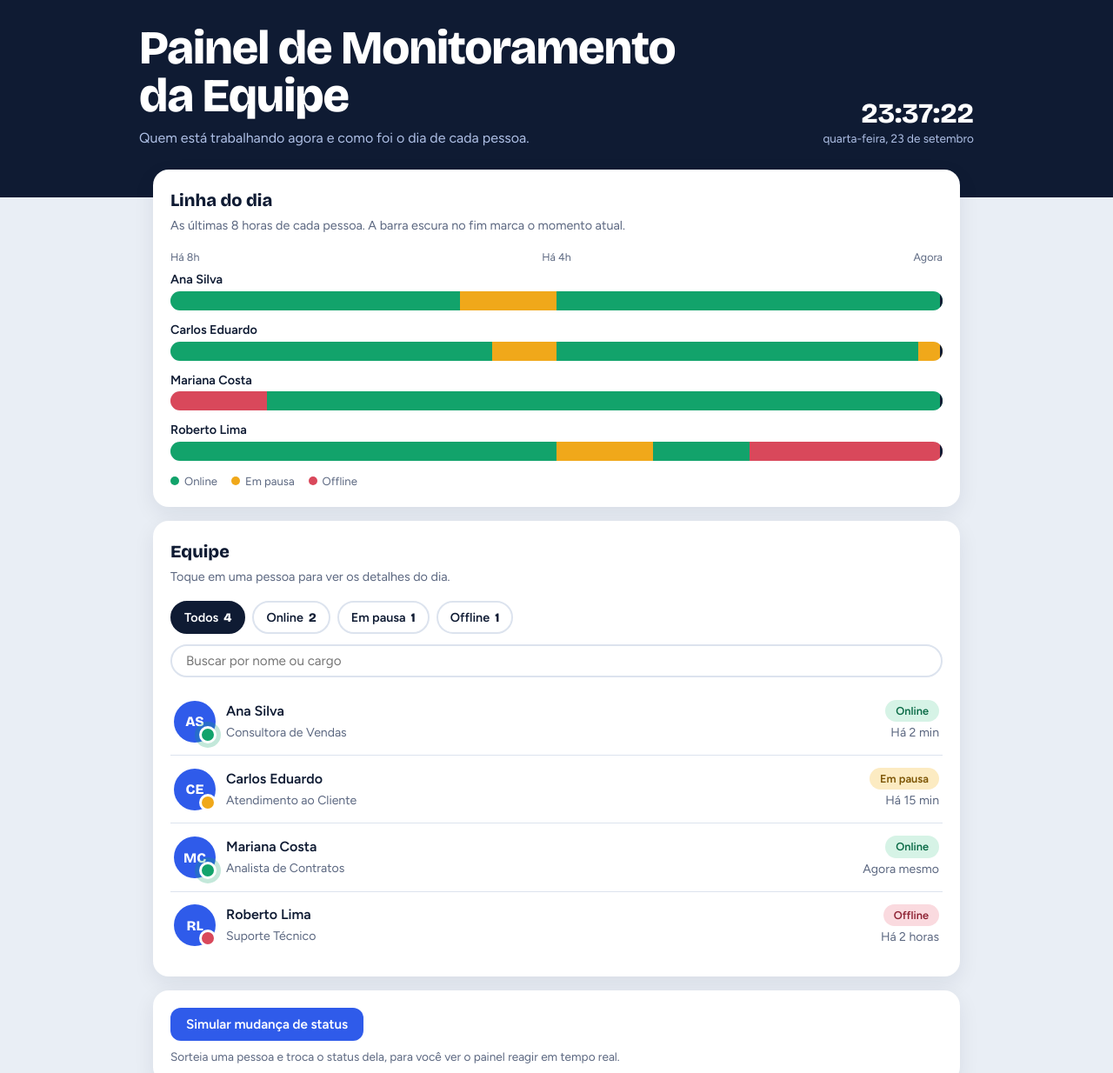
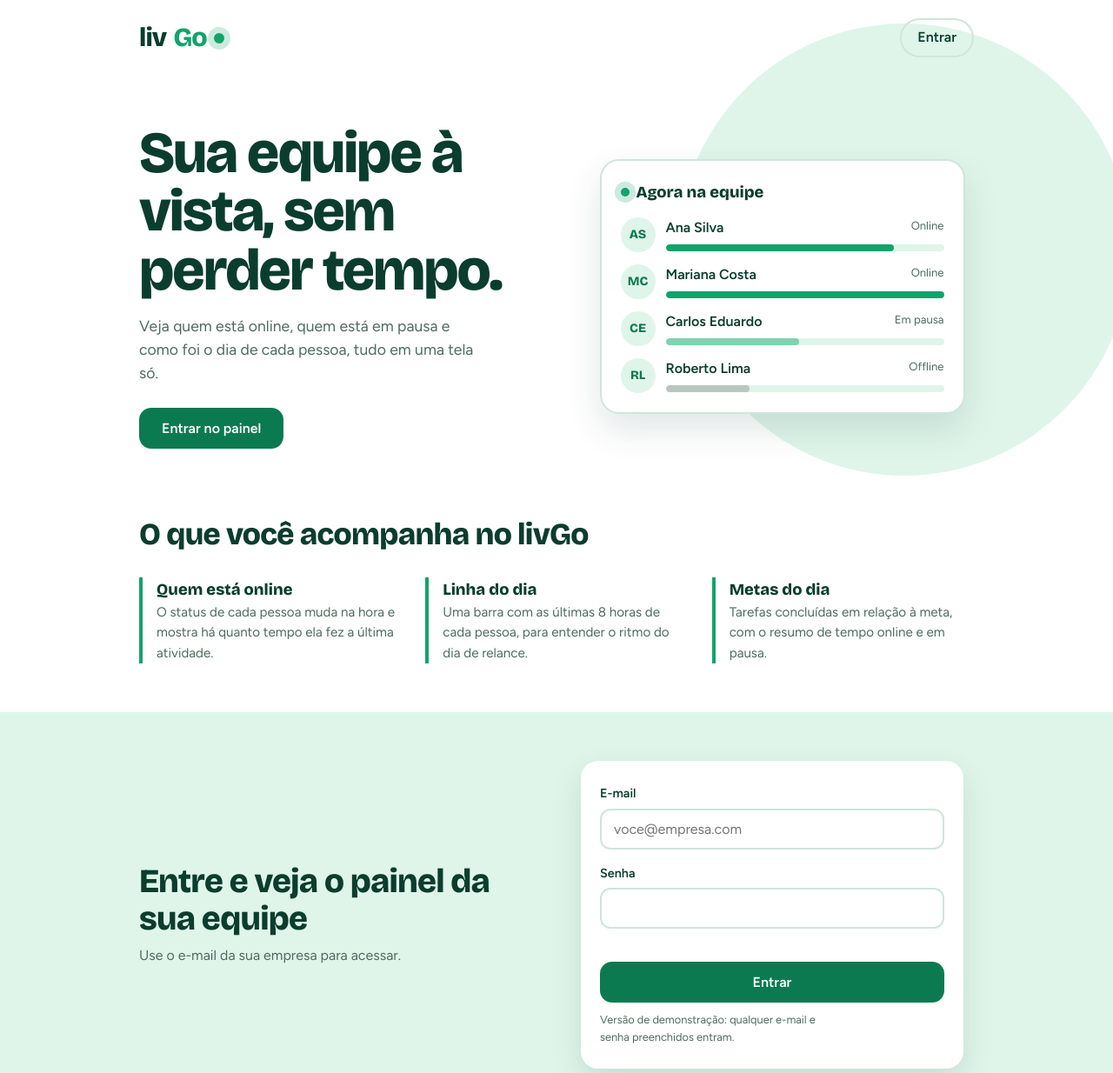
Before and after one commit to liviaandrade755890-a11y/meu-site-, a plain HTML site: page index.html in a window 1280 px wide. Shown: the top 1234 px of the page at 87% size. Drawn offline with nearby package versions, Linux system fonts and the light colour scheme.

Commit message:
Update index.html

```diff
--- a/index.html
+++ b/index.html
@@ -3,208 +3,148 @@
 <head>
 <meta charset="UTF-8">
 <meta name="viewport" content="width=device-width, initial-scale=1">
-<title>Painel de Monitoramento da Equipe</title>
+<title>livGo | Sua equipe à vista</title>
 <link rel="preconnect" href="https://fonts.googleapis.com">
 <link rel="preconnect" href="https://fonts.gstatic.com" crossorigin>
 <link href="https://fonts.googleapis.com/css2?family=Bricolage+Grotesque:opsz,wght@12..96,600;12..96,800&family=Figtree:wght@400;600&display=swap" rel="stylesheet">
 <style>
 :root{
-  --tinta:#0F1B33; --azul:#2F5BEA; --fundo:#E9EEF5; --painel:#fff; --trilho:#DCE3EE; --suave:#5B6780;
-  --online:#12A36B; --pausa:#F0A81A; --offline:#D9485B;
+  --floresta:#0B3D2E; --verde:#12A36B; --botao:#0C7A51; --menta:#DFF5EA; --claro:#F4FBF7;
+  --suave:#4E6B5F; --linha:#CFE6DA;
   --titulo:"Bricolage Grotesque",Georgia,serif; --texto:"Figtree",system-ui,sans-serif;
 }
 *{box-sizing:border-box;margin:0}
-body{font-family:var(--texto);background:var(--fundo);color:var(--tinta);line-height:1.5;padding-bottom:40px}
-.topo{background:var(--tinta);color:#fff;padding:28px 20px 56px}
-.topo-in,main{max-width:960px;margin:0 auto}
-.topo-in{display:flex;justify-content:space-between;align-items:flex-end;gap:16px;flex-wrap:wrap}
-h1{font-family:var(--titulo);font-weight:800;font-size:clamp(2rem,7vw,3.4rem);line-height:1.02;letter-spacing:-.02em}
-.topo p{color:#AFC0E6;margin-top:8px}
-.relogio{text-align:right}
-.relogio b{font-family:var(--titulo);font-size:2rem;display:block;line-height:1}
-.relogio span{color:#AFC0E6;font-size:.85rem}
-main{padding:0 16px;margin-top:-32px}
-.painel{background:var(--painel);border-radius:18px;padding:20px;margin-bottom:16px;box-shadow:0 8px 24px rgba(15,27,51,.08)}
-h2{font-family:var(--titulo);font-size:1.25rem;margin-bottom:4px}
-.sub{color:var(--suave);font-size:.9rem;margin-bottom:16px}
+html{scroll-behavior:smooth}
+body{font-family:var(--texto);color:var(--floresta);background:#fff;line-height:1.55}
+.miolo{max-width:1000px;margin:0 auto;padding:0 20px}
+a:focus-visible,button:focus-visible,input:focus-visible{outline:3px solid var(--floresta);outline-offset:3px}
 
-/* Linha do dia */
-.eixo{display:flex;justify-content:space-between;color:var(--suave);font-size:.78rem;margin:0 0 6px 0}
-.linha{display:grid;grid-template-columns:1fr;gap:2px;margin-bottom:12px}
-.linha .n{font-weight:600;font-size:.9rem}
-.trilho{display:flex;height:22px;border-radius:11px;overflow:hidden;background:var(--trilho);position:relative}
-.trilho i{display:block;height:100%}
-.trilho::after{content:"";position:absolute;right:0;top:0;bottom:0;width:3px;background:var(--tinta)}
-i.online{background:var(--online)} i.pausa{background:var(--pausa)} i.offline{background:var(--offline)}
-.legenda{display:flex;gap:16px;flex-wrap:wrap;font-size:.82rem;color:var(--suave);margin-top:14px}
-.legenda span::before{content:"";display:inline-block;width:10px;height:10px;border-radius:50%;margin-right:6px;background:var(--c)}
+/* Topo */
+.topo{display:flex;justify-content:space-between;align-items:center;padding:20px 0}
+.logo{font-family:var(--titulo);font-weight:800;font-size:1.9rem;letter-spacing:-.03em;display:flex;align-items:center;gap:8px}
+.logo span{color:var(--verde)}
+.logo i{width:12px;height:12px;border-radius:50%;background:var(--verde);animation:pulso 2s infinite}
+@keyframes pulso{50%{box-shadow:0 0 0 7px rgba(18,163,107,.22)}}
+.topo a.link{color:var(--floresta);font-weight:600;text-decoration:none;border:2px solid var(--linha);padding:8px 18px;border-radius:999px}
 
-/* Filtros */
-.ferramentas{display:flex;flex-wrap:wrap;gap:8px;align-items:center;margin-bottom:12px}
-.filtro{border:2px solid var(--trilho);background:#fff;color:var(--tinta);font:600 .9rem var(--texto);padding:8px 14px;border-radius:999px;cursor:pointer}
-.filtro[aria-pressed="true"]{background:var(--tinta);border-color:var(--tinta);color:#fff}
-.filtro b{margin-left:6px;font-family:var(--titulo)}
-input[type=search]{flex:1;min-width:150px;border:2px solid var(--trilho);border-radius:999px;padding:8px 16px;font:400 .95rem var(--texto)}
-button:focus-visible,input:focus-visible{outline:3px solid var(--azul);outline-offset:2px}
+/* Hero */
+.hero{display:grid;gap:36px;padding:28px 0 56px;position:relative}
+.hero::before{content:"";position:absolute;z-index:-1;width:520px;height:520px;border-radius:50%;background:var(--menta);right:-180px;top:-60px}
+h1{font-family:var(--titulo);font-weight:800;font-size:clamp(2.4rem,9vw,4.2rem);line-height:1;letter-spacing:-.03em}
+.lead{color:var(--suave);font-size:1.1rem;margin:16px 0 26px;max-width:36ch}
+.botao{display:inline-block;background:var(--botao);color:#fff;font:600 1rem var(--texto);padding:14px 26px;border-radius:14px;text-decoration:none;border:0;cursor:pointer}
 
-/* Lista */
-.func{border-top:1px solid var(--trilho)}
-.func:first-child{border-top:0}
-.func>button{all:unset;box-sizing:border-box;width:100%;cursor:pointer;display:grid;grid-template-columns:48px 1fr auto;gap:12px;align-items:center;padding:14px 4px}
-.func>button:focus-visible{outline:3px solid var(--azul);border-radius:10px}
-.avatar{width:48px;height:48px;border-radius:50%;display:grid;place-items:center;font:800 1rem var(--titulo);color:#fff;background:var(--azul);position:relative}
-.avatar::after{content:"";position:absolute;right:-1px;bottom:-1px;width:14px;height:14px;border-radius:50%;border:3px solid #fff;background:var(--c)}
-.online .avatar::after{animation:pulso 2s infinite}
-@keyframes pulso{50%{box-shadow:0 0 0 5px rgba(18,163,107,.25)}}
-.nome{font-weight:600}.cargo,.visto{color:var(--suave);font-size:.88rem}
-.selo{display:inline-block;padding:3px 12px;border-radius:999px;font-size:.8rem;font-weight:600;white-space:nowrap}
-.selo.online{background:#D6F3E6;color:#0B6B47}.selo.pausa{background:#FCEBC2;color:#7A5200}.selo.offline{background:#FADADF;color:#8E2233}
-.direita{text-align:right}
-.detalhe{display:none;padding:0 4px 16px 64px;font-size:.9rem}
-.func.aberto .detalhe{display:block}
-.barra{height:10px;background:var(--trilho);border-radius:5px;overflow:hidden;margin:6px 0 10px}
-.barra i{display:block;height:100%;background:var(--azul);border-radius:5px}
-.vazio{color:var(--suave);padding:20px 4px}
-.acoes button{border:0;background:var(--azul);color:#fff;font:600 .95rem var(--texto);padding:10px 18px;border-radius:12px;cursor:pointer}
-.acoes p{color:var(--suave);font-size:.85rem;margin-top:8px}
-@media (prefers-reduced-motion:reduce){.online .avatar::after{animation:none}}
+/* Prévia */
+.previa{background:#fff;border:2px solid var(--linha);border-radius:22px;padding:22px;box-shadow:0 18px 40px rgba(11,61,46,.12);max-width:420px}
+.previa h2{font-family:var(--titulo);font-size:1.15rem;margin-bottom:14px;display:flex;align-items:center;gap:8px}
+.previa h2 i{width:10px;height:10px;border-radius:50%;background:var(--verde);animation:pulso 2s infinite}
+.p{display:grid;grid-template-columns:40px 1fr;gap:12px;align-items:center;margin-bottom:14px}
+.p:last-child{margin-bottom:0}
+.av{width:40px;height:40px;border-radius:50%;display:grid;place-items:center;font:800 .9rem var(--titulo);background:var(--menta);color:var(--botao)}
+.p b{font-weight:600}.p small{color:var(--suave);float:right;font-size:.82rem}
+.b{height:8px;border-radius:4px;background:var(--menta);margin-top:6px;overflow:hidden}
+.b i{display:block;height:100%;width:var(--w);background:var(--verde);border-radius:4px;animation:encher 1.4s .3s both cubic-bezier(.2,.8,.2,1)}
+.b.of i{background:#B9C7C0}.b.pa i{background:#7FD3AE}
+@keyframes encher{from{width:0}}
+
+/* Recursos */
+.recursos{padding:16px 0 56px}
+.recursos h2{font-family:var(--titulo);font-size:clamp(1.5rem,5vw,2.2rem);letter-spacing:-.02em;margin-bottom:22px}
+.lista{display:grid;gap:20px}
+.lista div{border-left:4px solid var(--verde);padding-left:16px}
+.lista h3{font-family:var(--titulo);font-size:1.15rem}
+.lista p{color:var(--suave);font-size:.95rem;max-width:44ch}
+
+/* Entrar */
+.entrar{background:var(--menta);padding:56px 0}
+.entrar .miolo{display:grid;gap:28px}
+.entrar h2{font-family:var(--titulo);font-size:clamp(1.6rem,5vw,2.4rem);letter-spacing:-.02em;line-height:1.1}
+.entrar .miolo>div>p{color:var(--suave);margin-top:10px;max-width:34ch}
+.cartao{background:#fff;border-radius:20px;padding:26px 22px;box-shadow:0 14px 34px rgba(11,61,46,.12);max-width:440px}
+label{display:block;font-weight:600;font-size:.9rem;margin-bottom:6px}
+input{width:100%;border:2px solid var(--linha);border-radius:12px;padding:12px 14px;font:400 1rem var(--texto);margin-bottom:16px;color:var(--floresta)}
+.cartao .botao{width:100%}
+.erro{color:#A32035;font-size:.88rem;min-height:1.3em;margin:-6px 0 10px}
+.aviso{font-size:.8rem;color:var(--suave);margin-top:14px}
+
+footer{background:var(--floresta);color:#B7D8C8;padding:26px 0;font-size:.9rem}
+
+@media (min-width:820px){
+  .hero{grid-template-columns:1.1fr 1fr;align-items:center;gap:56px;padding-top:56px}
+  .lista{grid-template-columns:repeat(3,1fr);gap:28px}
+  .entrar .miolo{grid-template-columns:1fr 1fr;align-items:center;gap:56px}
+}
+@media (prefers-reduced-motion:reduce){.logo i,.previa h2 i{animation:none}.b i{animation:none}}
 </style>
 </head>
 <body>
 
-<header class="topo">
-  <div class="topo-in">
+<div class="miolo">
+  <header class="topo">
+    <div class="logo">liv<span>Go</span><i aria-hidden="true"></i></div>
+    <a class="link" href="#entrar">Entrar</a>
+  </header>
+
+  <section class="hero">
     <div>
-      <h1>Painel de Monitoramento<br>da Equipe</h1>
-      <p>Quem está trabalhando agora e como foi o dia de cada pessoa.</p>
+      <h1>Sua equipe à vista, sem perder tempo.</h1>
+      <p class="lead">Veja quem está online, quem está em pausa e como foi o dia de cada pessoa, tudo em uma tela só.</p>
+      <a class="botao" href="#entrar">Entrar no painel</a>
     </div>
-    <div class="relogio"><b id="hora">--:--:--</b><span id="data"></span></div>
-  </div>
-</header>
 
-<main>
-  <section class="painel" aria-labelledby="t-linha">
-    <h2 id="t-linha">Linha do dia</h2>
-    <p class="sub">As últimas 8 horas de cada pessoa. A barra escura no fim marca o momento atual.</p>
-    <div class="eixo" aria-hidden="true"><span>Há 8h</span><span>Há 4h</span><span>Agora</span></div>
-    <div id="linhas"></div>
-    <div class="legenda">
-      <span style="--c:var(--online)">Online</span>
-      <span style="--c:var(--pausa)">Em pausa</span>
-      <span style="--c:var(--offline)">Offline</span>
+    <div class="previa" aria-label="Exemplo do painel">
+      <h2><i aria-hidden="true"></i>Agora na equipe</h2>
+      <div class="p"><span class="av">AS</span><div><b>Ana Silva</b><small>Online</small><div class="b"><i style="--w:82%"></i></div></div></div>
+      <div class="p"><span class="av">MC</span><div><b>Mariana Costa</b><small>Online</small><div class="b"><i style="--w:100%"></i></div></div></div>
+      <div class="p"><span class="av">CE</span><div><b>Carlos Eduardo</b><small>Em pausa</small><div class="b pa"><i style="--w:48%"></i></div></div></div>
+      <div class="p"><span class="av">RL</span><div><b>Roberto Lima</b><small>Offline</small><div class="b of"><i style="--w:30%"></i></div></div></div>
     </div>
   </section>
 
-  <section class="painel" aria-labelledby="t-equipe">
-    <h2 id="t-equipe">Equipe</h2>
-    <p class="sub">Toque em uma pessoa para ver os detalhes do dia.</p>
-    <div class="ferramentas" id="filtros"></div>
-    <div class="ferramentas"><input type="search" id="busca" placeholder="Buscar por nome ou cargo" aria-label="Buscar funcionário"></div>
-    <div id="lista"></div>
+  <section class="recursos" aria-labelledby="t-rec">
+    <h2 id="t-rec">O que você acompanha no livGo</h2>
+    <div class="lista">
+      <div><h3>Quem está online</h3><p>O status de cada pessoa muda na hora e mostra há quanto tempo ela fez a última atividade.</p></div>
+      <div><h3>Linha do dia</h3><p>Uma barra com as últimas 8 horas de cada pessoa, para entender o ritmo do dia de relance.</p></div>
+      <div><h3>Metas do dia</h3><p>Tarefas concluídas em relação à meta, com o resumo de tempo online e em pausa.</p></div>
+    </div>
   </section>
+</div>
 
-  <section class="painel acoes">
-    <button id="simular">Simular mudança de status</button>
-    <p>Sorteia uma pessoa e troca o status dela, para você ver o painel reagir em tempo real.</p>
-  </section>
-</main>
+<section class="entrar" id="entrar">
+  <div class="miolo">
+    <div>
+      <h2>Entre e veja o painel da sua equipe</h2>
+      <p>Use o e-mail da sua empresa para acessar.</p>
+    </div>
+    <div class="cartao">
+      <form id="form" novalidate>
+        <label for="email">E-mail</label>
+        <input id="email" type="email" autocomplete="email" placeholder="voce@empresa.com">
+        <label for="senha">Senha</label>
+        <input id="senha" type="password" autocomplete="current-password">
+        <div class="erro" id="erro" role="alert"></div>
+        <button class="botao" type="submit">Entrar</button>
+      </form>
+      <p class="aviso">Versão de demonstração: qualquer e-mail e senha preenchidos entram.</p>
+    </div>
+  </div>
+</section>
+
+<footer>
+  <div class="miolo">livGo © 2026. Monitoramento de equipe com clareza.</div>
+</footer>
 
 <script>
-const ROTULO = { online: "Online", pausa: "Em pausa", offline: "Offline" };
-const JANELA = 480; // minutos exibidos na linha do dia (8h)
-const min = m => Date.now() - m * 60000;
-
-// Para adicionar alguém, copie um bloco abaixo e mude os dados.
-// "seg" = trechos do dia, do mais antigo ao mais recente (em minutos). A soma deve dar 480.
-const equipe = [
-  { nome: "Ana Silva", cargo: "Consultora de Vendas", status: "online", visto: min(2), atividade: "Atendimento", feitas: 6, meta: 8,
-    seg: [["online",180],["pausa",60],["online",240]] },
-  { nome: "Carlos Eduardo", cargo: "Atendimento ao Cliente", status: "pausa", visto: min(15), atividade: "Almoço", feitas: 4, meta: 10,
-    seg: [["online",200],["pausa",40],["online",225],["pausa",15]] },
-  { nome: "Mariana Costa", cargo: "Analista de Contratos", status: "online", visto: min(0), atividade: "Revisão de contrato", feitas: 7, meta: 7,
-    seg: [["offline",60],["online",420]] },
-  { nome: "Roberto Lima", cargo: "Suporte Técnico", status: "offline", visto: min(120), atividade: "Saiu do sistema", feitas: 3, meta: 9,
-    seg: [["online",240],["pausa",60],["online",60],["offline",120]] }
-];
-
-let filtro = "todos", busca = "";
-const abertos = new Set();
-
-function tempo(ts) {
-  const m = Math.floor((Date.now() - ts) / 60000);
-  if (m < 1) return "Agora mesmo";
-  if (m < 60) return `Há ${m} min`;
-  const h = Math.floor(m / 60);
-  return `Há ${h} ${h > 1 ? "horas" : "hora"}`;
-}
-const iniciais = n => n.split(" ").map(p => p[0]).slice(0, 2).join("");
-const total = (e, s) => e.seg.filter(x => x[0] === s).reduce((a, x) => a + x[1], 0);
-const horas = m => `${Math.floor(m / 60)}h${String(m % 60).padStart(2, "0")}`;
-
-function desenhar() {
-  // Filtros com contagem
-  const cont = s => equipe.filter(e => e.status === s).length;
-  const botoes = [["todos", "Todos", equipe.length], ["online", "Online", cont("online")], ["pausa", "Em pausa", cont("pausa")], ["offline", "Offline", cont("offline")]];
-  document.getElementById("filtros").innerHTML = botoes.map(([k, r, n]) =>
-    `<button class="filtro" data-f="${k}" aria-pressed="${filtro === k}">${r}<b>${n}</b></button>`).join("");
-
-  // Linha do dia
-  document.getElementById("linhas").innerHTML = equipe.map(e => `
-    <div class="linha"><span class="n">${e.nome}</span>
-      <div class="trilho" role="img" aria-label="${e.nome}: ${horas(total(e,"online"))} online, ${horas(total(e,"pausa"))} em pausa, ${horas(total(e,"offline"))} offline">
-        ${e.seg.map(([s, d]) => `<i class="${s}" style="width:${d / JANELA * 100}%"></i>`).join("")}
-      </div></div>`).join("");
-
-  // Lista
-  const q = busca.trim().toLowerCase();
-  const vis = equipe.filter(e => (filtro === "todos" || e.status === filtro) && (e.nome + " " + e.cargo).toLowerCase().includes(q));
-  document.getElementById("lista").innerHTML = vis.length ? vis.map(e => {
-    const pct = Math.round(e.feitas / e.meta * 100);
-    return `<div class="func ${e.status} ${abertos.has(e.nome) ? "aberto" : ""}" style="--c:var(--${e.status})">
-      <button data-n="${e.nome}" aria-expanded="${abertos.has(e.nome)}">
-        <span class="avatar">${iniciais(e.nome)}</span>
-        <span><span class="nome">${e.nome}</span><br><span class="cargo">${e.cargo}</span></span>
-        <span class="direita"><span class="selo ${e.status}">${ROTULO[e.status]}</span><br><span class="visto">${tempo(e.visto)}</span></span>
-      </button>
-      <div class="detalhe">
-        <div>${e.atividade}</div>
-        <div class="barra" role="progressbar" aria-valuenow="${pct}" aria-valuemin="0" aria-valuemax="100"><i style="width:${pct}%"></i></div>
-        <div>${e.feitas} de ${e.meta} tarefas concluídas (${pct}%)</div>
-        <div class="cargo">Nas últimas 8h: ${horas(total(e,"online"))} online, ${horas(total(e,"pausa"))} em pausa, ${horas(total(e,"offline"))} offline</div>
-      </div></div>`;
-  }).join("") : `<p class="vazio">Ninguém encontrado. Tente outro filtro ou outra busca.</p>`;
-}
-
-// Interações
-document.addEventListener("click", ev => {
-  const f = ev.target.closest("[data-f]"); if (f) { filtro = f.dataset.f; desenhar(); return; }
-  const b = ev.target.closest("[data-n]");
-  if (b) { const n = b.dataset.n; abertos.has(n) ? abertos.delete(n) : abertos.add(n); desenhar(); const novo = document.querySelector(`[data-n="${n}"]`); if (novo) novo.focus(); }
+document.getElementById("form").addEventListener("submit", ev => {
+  ev.preventDefault();
+  const email = document.getElementById("email").value.trim();
+  const senha = document.getElementById("senha").value;
+  const erro = document.getElementById("erro");
+  if (!email.includes("@")) { erro.textContent = "Digite um e-mail válido, como voce@empresa.com."; return; }
+  if (senha.length < 1) { erro.textContent = "Digite sua senha."; return; }
+  window.location.href = "painel.html";
 });
-document.getElementById("busca").addEventListener("input", ev => { busca = ev.target.value; desenhar(); });
-
-// Simulação: troca o status de uma pessoa e empurra a linha do dia 20 min para a esquerda
-const ATIV = { online: "Retomou o trabalho", pausa: "Iniciou uma pausa", offline: "Saiu do sistema" };
-document.getElementById("simular").addEventListener("click", () => {
-  const e = equipe[Math.floor(Math.random() * equipe.length)];
-  const outros = Object.keys(ROTULO).filter(s => s !== e.status);
-  const novo = outros[Math.floor(Math.random() * outros.length)];
-  let corte = 20;
-  while (corte > 0) { const s = e.seg[0]; if (s[1] <= corte) { corte -= s[1]; e.seg.shift(); } else { s[1] -= corte; corte = 0; } }
-  e.seg.push([novo, 20]);
-  e.status = novo; e.visto = Date.now(); e.atividade = ATIV[novo];
-  desenhar();
-});
-
-// Relógio e atualização dos "Há X min"
-function relogio() {
-  const d = new Date();
-  document.getElementById("hora").textContent = d.toLocaleTimeString("pt-BR");
-  document.getElementById("data").textContent = d.toLocaleDateString("pt-BR", { weekday: "long", day: "numeric", month: "long" });
-}
-relogio(); setInterval(relogio, 1000);
-setInterval(desenhar, 30000);
-desenhar();
 </script>
 </body>
 </html>
```
